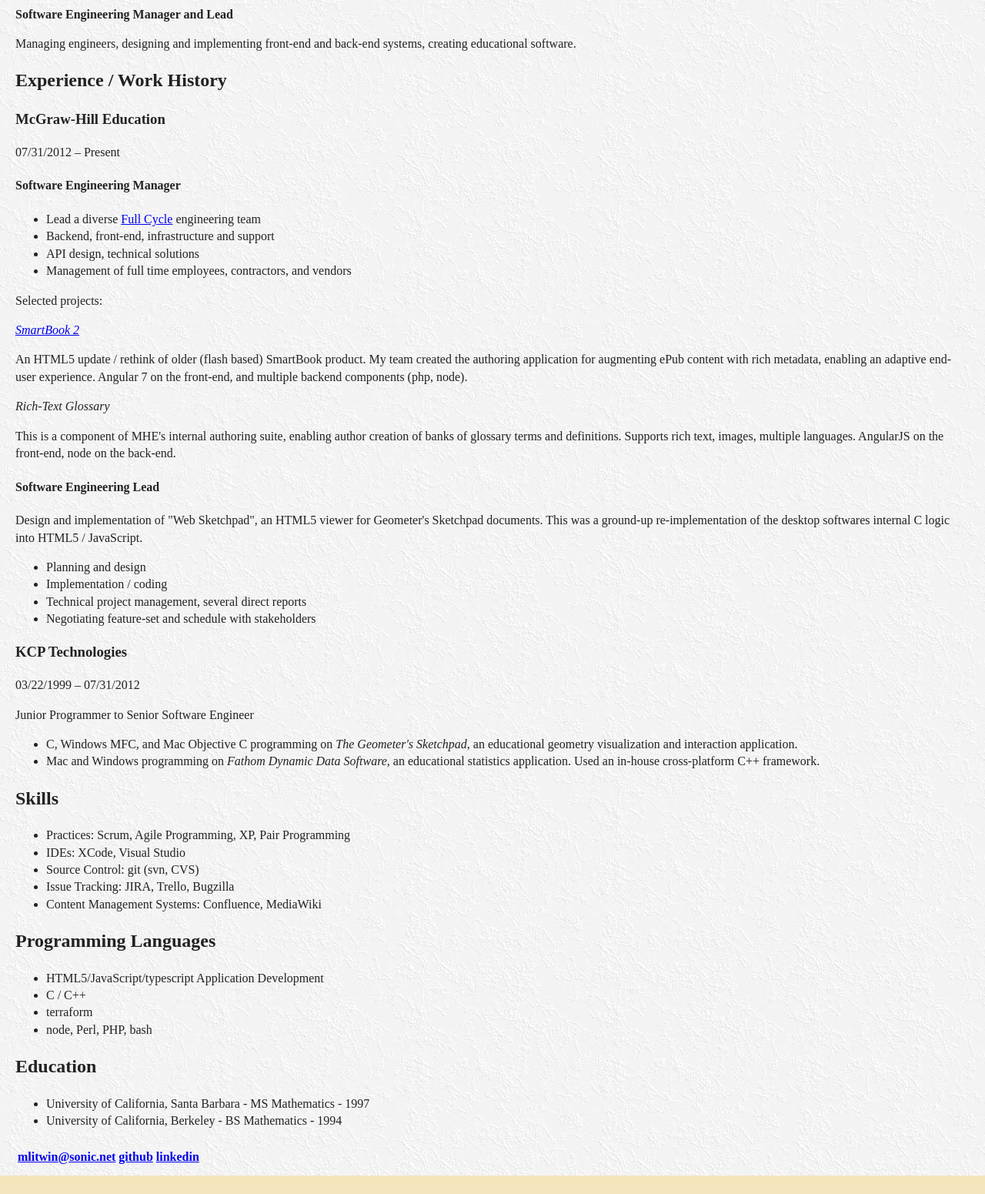
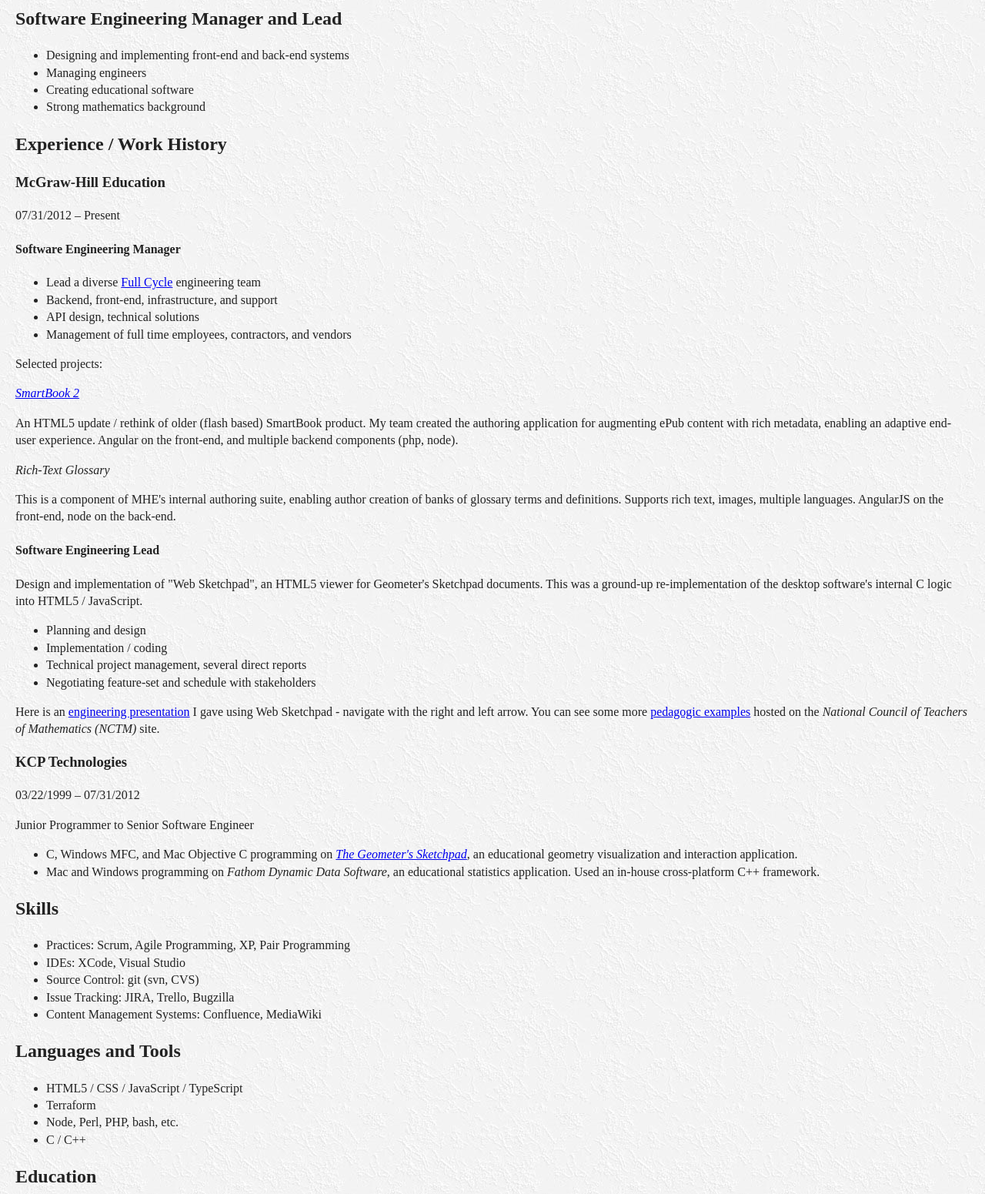
Before and after one commit to mlitwin/resume, a website: page www/index.html in a window 1280 px wide. Shown: the part 90-1641 px from the top of the page at 77% size. Before the commit the page ends 1617 px from the top, so only its background shows below. Drawn offline with Linux system fonts and the light colour scheme.

Commit message:
More links

```diff
--- a/www/index.html
+++ b/www/index.html
@@ -15,36 +15,42 @@
 <body>
   <div id="wsp" class="sketch_canvas" data-url="./wsp/Newton.json"></div>
   <h1 id="matthew-david-litwin">Matthew David Litwin</h1>
-<p><strong>Software Engineering Manager and Lead</strong></p>
-<p>Managing engineers, designing and implementing front-end and back-end systems, creating educational software.</p>
+<h2 id="software-engineering-manager-and-lead">Software Engineering Manager and Lead</h2>
+<ul>
+<li>Designing and implementing front-end and back-end systems</li>
+<li>Managing engineers</li>
+<li>Creating educational software</li>
+<li>Strong mathematics background</li>
+</ul>
 <h2 id="experience--work-history">Experience / Work History</h2>
 <h3 id="mcgraw-hill-education">McGraw-Hill Education</h3>
 <p>07/31/2012 – Present</p>
 <h4 id="software-engineering-manager">Software Engineering Manager</h4>
 <ul>
 <li>Lead a diverse <a href="https://medium.com/netflix-techblog/full-cycle-developers-at-netflix-a08c31f83249">Full Cycle</a> engineering team</li>
-<li>Backend, front-end, infrastructure and support</li>
+<li>Backend, front-end, infrastructure, and support</li>
 <li>API design, technical solutions</li>
 <li>Management of full time employees, contractors, and vendors</li>
 </ul>
 <p>Selected projects:</p>
 <p><em><a href="https://www.mheducation.com/highered/connect/smartbook.html">SmartBook 2</a></em></p>
-<p>An HTML5 update / rethink of older (flash based) SmartBook product. My team created the authoring application for augmenting ePub content with rich metadata, enabling an adaptive end-user experience. Angular 7 on the front-end, and multiple backend components (php, node).</p>
+<p>An HTML5 update / rethink of older (flash based) SmartBook product. My team created the authoring application for augmenting ePub content with rich metadata, enabling an adaptive end-user experience. Angular on the front-end, and multiple backend components (php, node).</p>
 <p><em>Rich-Text Glossary</em></p>
 <p>This is a component of MHE's internal authoring suite, enabling author creation of banks of glossary terms and definitions. Supports rich text, images, multiple languages. AngularJS on the front-end, node on the back-end.</p>
 <h4 id="software-engineering-lead">Software Engineering Lead</h4>
-<p>Design and implementation of "Web Sketchpad", an HTML5 viewer for Geometer's Sketchpad documents. This was a ground-up re-implementation of the desktop softwares internal C logic into HTML5 / JavaScript.</p>
+<p>Design and implementation of "Web Sketchpad", an HTML5 viewer for Geometer's Sketchpad documents. This was a ground-up re-implementation of the desktop software's internal C logic into HTML5 / JavaScript.</p>
 <ul>
 <li>Planning and design</li>
 <li>Implementation / coding</li>
 <li>Technical project management, several direct reports</li>
 <li>Negotiating feature-set and schedule with stakeholders</li>
 </ul>
+<p>Here is an <a href="https://mlitwin.github.io/Cyclades">engineering presentation</a> I gave using Web Sketchpad - navigate with the right and left arrow. You can see some more <a href="https://illuminations.nctm.org/wsp/">pedagogic examples</a> hosted on the <em>National Council of Teachers of Mathematics (NCTM)</em> site.</p>
 <h3 id="kcp-technologies">KCP Technologies</h3>
 <p>03/22/1999 – 07/31/2012</p>
 <p>Junior Programmer to Senior Software Engineer</p>
 <ul>
-<li>C, Windows MFC, and Mac Objective C programming on <em>The Geometer's Sketchpad</em>, an educational geometry visualization and interaction application.</li>
+<li>C, Windows MFC, and Mac Objective C programming on <a href="https://en.wikipedia.org/wiki/The_Geometer%27s_Sketchpad"><em>The Geometer's Sketchpad</em></a>, an educational geometry visualization and interaction application.</li>
 <li>Mac and Windows programming on <em>Fathom Dynamic Data Software</em>, an educational statistics application. Used an in-house cross-platform C++ framework.</li>
 </ul>
 <h2 id="skills">Skills</h2>
@@ -55,12 +61,12 @@
 <li>Issue Tracking: JIRA, Trello, Bugzilla</li>
 <li>Content Management Systems: Confluence, MediaWiki</li>
 </ul>
-<h2 id="programming-languages">Programming Languages</h2>
+<h2 id="languages-and-tools">Languages and Tools</h2>
 <ul>
-<li>HTML5/JavaScript/typescript Application Development</li>
+<li>HTML5 / CSS / JavaScript / TypeScript</li>
+<li>Terraform</li>
+<li>Node, Perl, PHP, bash, etc.</li>
 <li>C / C++</li>
-<li>terraform</li>
-<li>node, Perl, PHP, bash</li>
 </ul>
 <h2 id="education">Education</h2>
 <ul>
```
Also changed, not shown: README.md, 2 other files.
